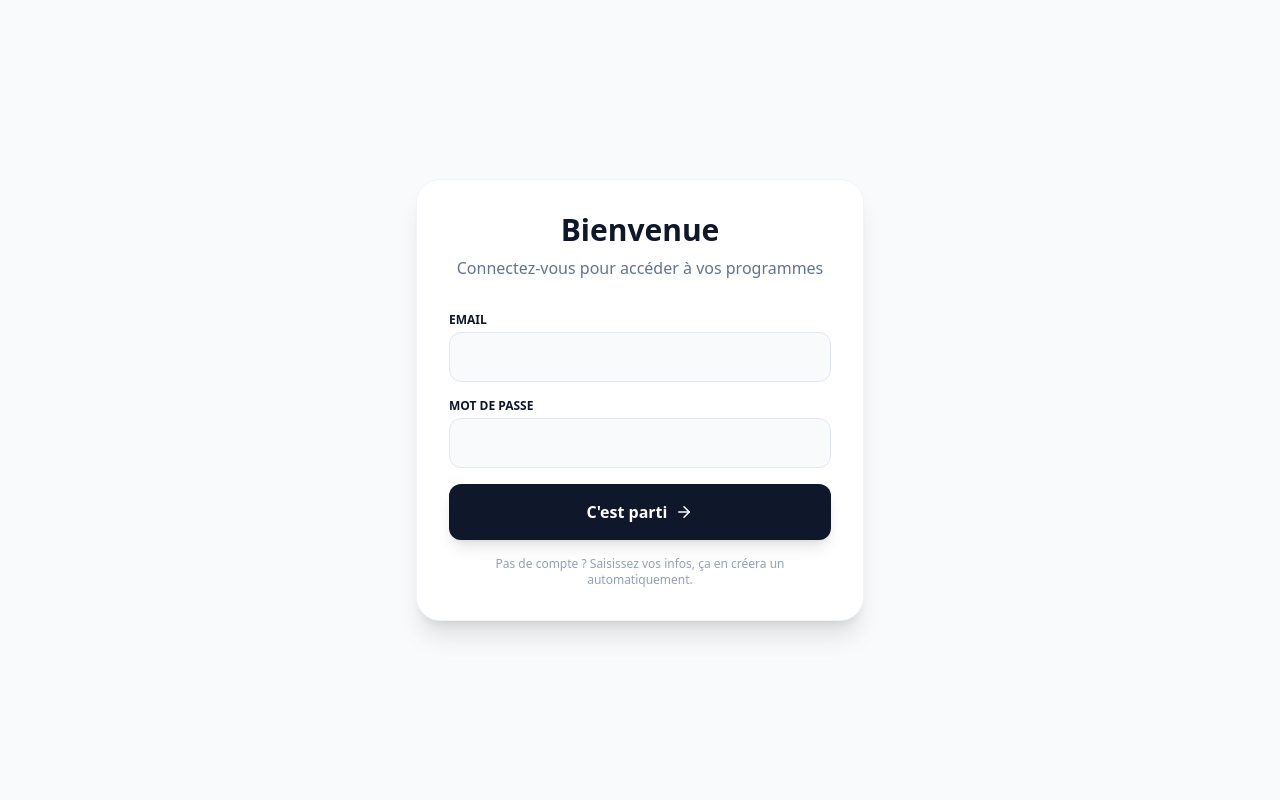
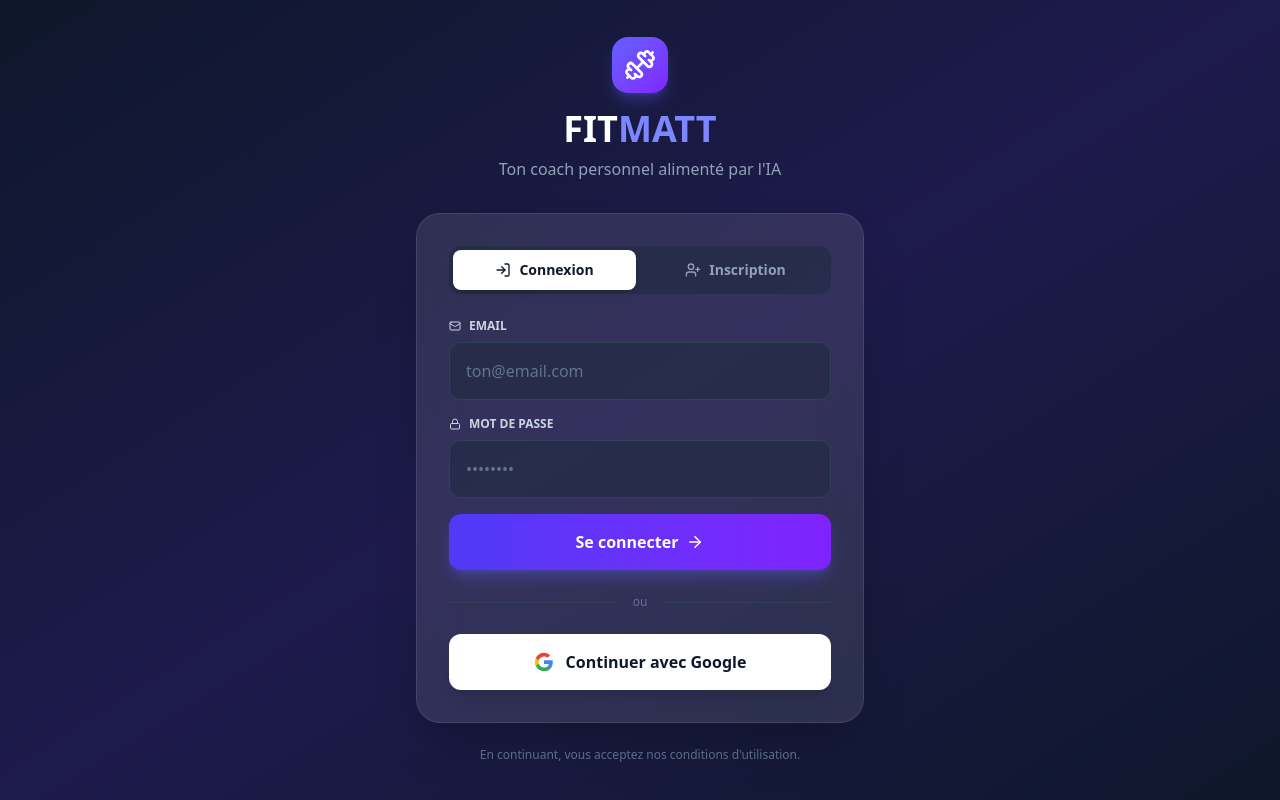
Before and after one commit to Vision-M05/FitMatt, a Next.js app: page /login in a window 1280 px wide. Built offline with nearby package versions, Linux system fonts and the light colour scheme; no server answers.

Commit message:
ad authent

```diff
--- a/app/login/page.tsx
+++ b/app/login/page.tsx
@@ -3,29 +3,26 @@
 import { useState } from 'react';
 import { createClient } from '@/utils/supabase/client';
 import { useRouter } from 'next/navigation';
-import { Loader2, ArrowRight } from 'lucide-react';
+import { Loader2, ArrowRight, Dumbbell, Mail, Lock, UserPlus, LogIn } from 'lucide-react';
 
 export default function LoginPage() {
     const [email, setEmail] = useState('');
     const [password, setPassword] = useState('');
+    const [isSignUp, setIsSignUp] = useState(false);
     const [loading, setLoading] = useState(false);
     const [error, setError] = useState<string | null>(null);
+    const [success, setSuccess] = useState<string | null>(null);
     const router = useRouter();
     const supabase = createClient();
 
-    const handleLogin = async (e: React.FormEvent) => {
+    const handleSubmit = async (e: React.FormEvent) => {
         e.preventDefault();
         setLoading(true);
         setError(null);
+        setSuccess(null);
 
-        // Try sign in
-        const { error: signInError } = await supabase.auth.signInWithPassword({
-            email,
-            password,
-        });
-
-        if (signInError) {
-            // If fails, try sign up (Simplified for MVP)
+        if (isSignUp) {
+            // Sign Up
             const { error: signUpError } = await supabase.auth.signUp({
                 email,
                 password,
@@ -35,62 +32,173 @@
             });
 
             if (signUpError) {
-                setError(signInError.message);
+                setError(signUpError.message);
             } else {
-                // Check if email confirmation is required (default supabase setting)
-                // For now assume auto-confirm or notified
+                setSuccess("Compte créé ! Vérifiez votre email pour confirmer.");
+                // Some Supabase projects have auto-confirm, so try redirecting
+                setTimeout(() => {
                     router.push('/');
                     router.refresh();
+                }, 1500);
+            }
+        } else {
+            // Sign In
+            const { error: signInError } = await supabase.auth.signInWithPassword({
+                email,
+                password,
+            });
+
+            if (signInError) {
+                if (signInError.message.includes('Invalid login')) {
+                    setError("Email ou mot de passe incorrect");
+                } else {
+                    setError(signInError.message);
                 }
             } else {
                 router.push('/');
                 router.refresh();
             }
+        }
         setLoading(false);
     };
 
     return (
-        <div className="min-h-screen flex items-center justify-center bg-slate-50 p-4">
-            <div className="w-full max-w-md bg-white rounded-3xl shadow-xl border border-slate-100 p-8">
+        <div className="min-h-screen flex items-center justify-center bg-gradient-to-br from-slate-900 via-indigo-950 to-slate-900 p-4">
+            <div className="w-full max-w-md">
+                {/* Logo */}
                 <div className="text-center mb-8">
-                    <h1 className="text-3xl font-black text-slate-900 mb-2">Bienvenue</h1>
-                    <p className="text-slate-500">Connectez-vous pour accéder à vos programmes</p>
+                    <div className="inline-flex items-center gap-3 mb-4">
+                        <div className="bg-gradient-to-br from-indigo-500 to-violet-600 text-white p-3 rounded-2xl shadow-lg shadow-indigo-500/30">
+                            <Dumbbell size={32} />
+                        </div>
+                    </div>
+                    <h1 className="text-4xl font-black text-white mb-2">
+                        FIT<span className="text-indigo-400">MATT</span>
+                    </h1>
+                    <p className="text-slate-400">Ton coach personnel alimenté par l'IA</p>
                 </div>
 
-                <form onSubmit={handleLogin} className="space-y-4">
+                {/* Card */}
+                <div className="bg-white/10 backdrop-blur-xl rounded-3xl border border-white/10 p-8 shadow-2xl">
+                    {/* Toggle */}
+                    <div className="flex gap-2 p-1 bg-slate-800/50 rounded-xl mb-6">
+                        <button
+                            type="button"
+                            onClick={() => { setIsSignUp(false); setError(null); }}
+                            className={`flex-1 py-2.5 rounded-lg font-bold text-sm transition-all flex items-center justify-center gap-2 ${!isSignUp ? 'bg-white text-slate-900 shadow-md' : 'text-slate-400 hover:text-slate-200'}`}
+                        >
+                            <LogIn size={16} /> Connexion
+                        </button>
+                        <button
+                            type="button"
+                            onClick={() => { setIsSignUp(true); setError(null); }}
+                            className={`flex-1 py-2.5 rounded-lg font-bold text-sm transition-all flex items-center justify-center gap-2 ${isSignUp ? 'bg-indigo-600 text-white shadow-md shadow-indigo-500/30' : 'text-slate-400 hover:text-slate-200'}`}
+                        >
+                            <UserPlus size={16} /> Inscription
+                        </button>
+                    </div>
+
+                    <form onSubmit={handleSubmit} className="space-y-4">
                         <div>
-                        <label className="block text-xs font-bold text-slate-900 uppercase mb-1">Email</label>
+                            <label className="block text-xs font-bold text-slate-300 uppercase mb-2 flex items-center gap-2">
+                                <Mail size={12} /> Email
+                            </label>
                             <input
                                 type="email"
                                 required
                                 value={email}
                                 onChange={e => setEmail(e.target.value)}
-                            className="w-full p-3 rounded-xl bg-slate-50 border border-slate-200 outline-none focus:border-indigo-500 font-bold"
+                                placeholder="ton@email.com"
+                                className="w-full p-4 rounded-xl bg-slate-800/50 border border-slate-700 outline-none focus:border-indigo-500 focus:ring-2 focus:ring-indigo-500/20 text-white font-medium placeholder:text-slate-500 transition-all"
                             />
                         </div>
                         <div>
-                        <label className="block text-xs font-bold text-slate-900 uppercase mb-1">Mot de passe</label>
+                            <label className="block text-xs font-bold text-slate-300 uppercase mb-2 flex items-center gap-2">
+                                <Lock size={12} /> Mot de passe
+                            </label>
                             <input
                                 type="password"
                                 required
+                                minLength={6}
                                 value={password}
                                 onChange={e => setPassword(e.target.value)}
-                            className="w-full p-3 rounded-xl bg-slate-50 border border-slate-200 outline-none focus:border-indigo-500 font-bold"
+                                placeholder="••••••••"
+                                className="w-full p-4 rounded-xl bg-slate-800/50 border border-slate-700 outline-none focus:border-indigo-500 focus:ring-2 focus:ring-indigo-500/20 text-white font-medium placeholder:text-slate-500 transition-all"
                             />
                         </div>
 
-                    {error && <div className="text-red-500 text-sm font-bold bg-red-50 p-3 rounded-lg">{error}</div>}
+                        {error && (
+                            <div className="text-red-400 text-sm font-bold bg-red-500/10 border border-red-500/20 p-3 rounded-xl flex items-center gap-2">
+                                ⚠️ {error}
+                            </div>
+                        )}
+
+                        {success && (
+                            <div className="text-green-400 text-sm font-bold bg-green-500/10 border border-green-500/20 p-3 rounded-xl flex items-center gap-2">
+                                ✅ {success}
+                            </div>
+                        )}
 
                         <button
                             disabled={loading}
-                        className="w-full py-4 rounded-xl bg-slate-900 text-white font-bold flex items-center justify-center gap-2 hover:bg-slate-800 transition-all shadow-lg active:scale-[0.98]"
+                            className="w-full py-4 rounded-xl bg-gradient-to-r from-indigo-600 to-violet-600 text-white font-bold flex items-center justify-center gap-2 hover:opacity-90 transition-all shadow-lg shadow-indigo-500/30 active:scale-[0.98] disabled:opacity-50"
                         >
-                        {loading ? <Loader2 className="animate-spin" /> : <>C'est parti <ArrowRight size={18} /></>}
+                            {loading ? (
+                                <Loader2 className="animate-spin" />
+                            ) : (
+                                <>
+                                    {isSignUp ? "Créer mon compte" : "Se connecter"}
+                                    <ArrowRight size={18} />
+                                </>
+                            )}
                         </button>
                     </form>
-                <div className="mt-4 text-center text-xs text-slate-400">
-                    Pas de compte ? Saisissez vos infos, ça en créera un automatiquement.
+
+                    {/* SEPARATEUR */}
+                    <div className="flex items-center gap-4 my-6">
+                        <div className="flex-1 h-px bg-slate-700"></div>
+                        <span className="text-xs text-slate-500 font-medium">ou</span>
+                        <div className="flex-1 h-px bg-slate-700"></div>
                     </div>
+
+                    {/* GOOGLE LOGIN */}
+                    <button
+                        type="button"
+                        onClick={async () => {
+                            setLoading(true);
+                            const { error } = await supabase.auth.signInWithOAuth({
+                                provider: 'google',
+                                options: {
+                                    redirectTo: `${window.location.origin}/`
+                                }
+                            });
+                            if (error) {
+                                setError(error.message);
+                                setLoading(false);
+                            }
+                        }}
+                        disabled={loading}
+                        className="w-full py-4 rounded-xl bg-white text-slate-900 font-bold flex items-center justify-center gap-3 hover:bg-slate-100 transition-all shadow-lg active:scale-[0.98] disabled:opacity-50"
+                    >
+                        <svg className="w-5 h-5" viewBox="0 0 24 24">
+                            <path fill="#4285F4" d="M22.56 12.25c0-.78-.07-1.53-.2-2.25H12v4.26h5.92c-.26 1.37-1.04 2.53-2.21 3.31v2.77h3.57c2.08-1.92 3.28-4.74 3.28-8.09z" />
+                            <path fill="#34A853" d="M12 23c2.97 0 5.46-.98 7.28-2.66l-3.57-2.77c-.98.66-2.23 1.06-3.71 1.06-2.86 0-5.29-1.93-6.16-4.53H2.18v2.84C3.99 20.53 7.7 23 12 23z" />
+                            <path fill="#FBBC05" d="M5.84 14.09c-.22-.66-.35-1.36-.35-2.09s.13-1.43.35-2.09V7.07H2.18C1.43 8.55 1 10.22 1 12s.43 3.45 1.18 4.93l2.85-2.22.81-.62z" />
+                            <path fill="#EA4335" d="M12 5.38c1.62 0 3.06.56 4.21 1.64l3.15-3.15C17.45 2.09 14.97 1 12 1 7.7 1 3.99 3.47 2.18 7.07l3.66 2.84c.87-2.6 3.3-4.53 6.16-4.53z" />
+                        </svg>
+                        Continuer avec Google
+                    </button>
+
+                    {isSignUp && (
+                        <p className="mt-4 text-center text-xs text-slate-400">
+                            Un email de confirmation sera envoyé pour activer votre compte.
+                        </p>
+                    )}
+                </div>
+
+                <p className="mt-6 text-center text-xs text-slate-500">
+                    En continuant, vous acceptez nos conditions d'utilisation.
+                </p>
             </div>
         </div>
     );
```
Also changed, not shown: components/WorkoutPlayer.tsx (+81 -30 lines), 1 other file (tests, documents, lock files or other folders). Lines whose indentation alone changed are shown as unchanged.
